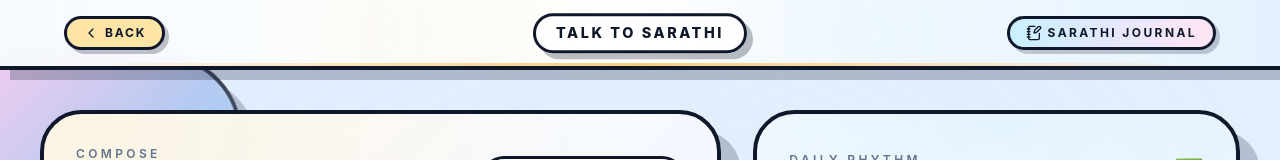
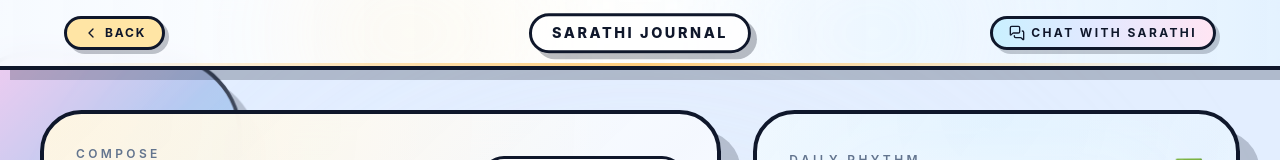
Before and after one commit to StarDust130/Sarathi-Ai, a Next.js app: page /journal in a window 1280 px wide. Shown: the top 160 px of the page. Built offline with nearby package versions, Linux system fonts and the light colour scheme.

Commit message:
feat: Update JournalPage header and button for improved clarity and navigation

```diff
--- a/app/journal/page.tsx
+++ b/app/journal/page.tsx
@@ -3,7 +3,7 @@
 import { useEffect, useMemo, useState } from "react";
 import { motion, AnimatePresence } from "framer-motion";
 import Link from "next/link";
-import { ChevronLeft, ChevronDown, NotebookPen } from "lucide-react";
+import { ChevronLeft, ChevronDown, MessagesSquare } from "lucide-react";
 
 type JournalEntry = {
   id: string;
@@ -229,17 +229,17 @@ const JournalPage = () => {
 
               {/* Center Title */}
               <span className="absolute left-1/2 top-1/2 -translate-x-1/2 -translate-y-1/2 rounded-full border-[3px] border-slate-900 bg-white/85 px-5 py-1.5 text-[0.85rem] font-extrabold uppercase tracking-[0.18em] text-slate-900 shadow-[6px_6px_0px_rgba(15,23,42,0.28)] sm:text-[0.9rem]">
-                Talk to Sarathi
+                Sarathi Journal
               </span>
 
               {/* Right - Journal Button */}
               <motion.div whileHover={{ scale: 1.05 }} className="z-10">
                 <Link
-                  href="/journal"
+                  href="/chat"
                   className="inline-flex items-center gap-1.5 rounded-full border-[3px] border-slate-900 bg-gradient-to-r from-[#C9F0FF] via-[#E4E8FF] to-[#FFE5F3] px-3 py-1 text-[0.7rem] font-bold uppercase tracking-[0.2em] text-slate-900 shadow-[4px_4px_0px_rgba(15,23,42,0.22)] sm:px-4 sm:py-1.5 sm:text-xs"
                 >
-                  <NotebookPen className="h-4 w-4 sm:h-4 sm:w-4" />
-                  <span className="hidden sm:inline">Sarathi Journal</span>
+                  <MessagesSquare className="h-4 w-4 sm:h-4 sm:w-4" />
+                  <span className="hidden sm:inline">Chat with Sarathi</span>
                 </Link>
               </motion.div>
             </div>
```
